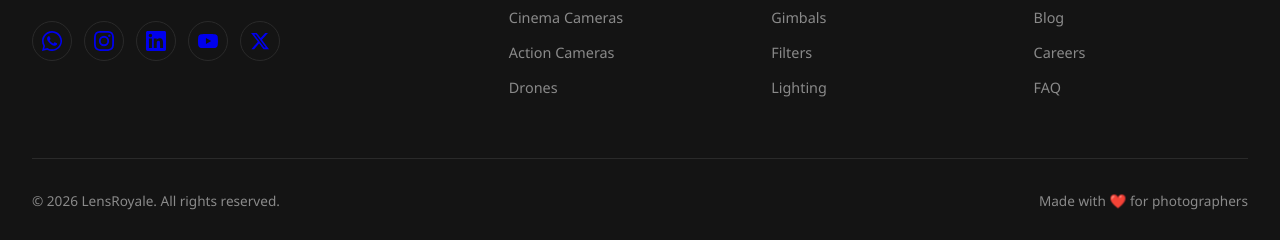
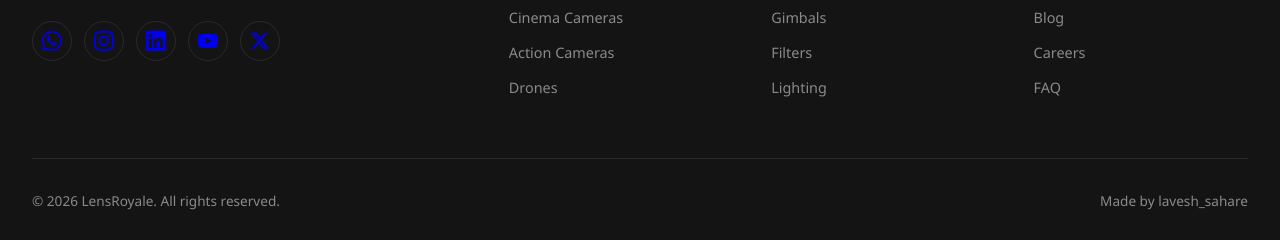
Before and after one commit to laveshsahare/LensRoyale, a plain HTML site: page index.html in a window 1280 px wide. Shown: the part 5903-6143 px from the top of the page. Drawn offline with Linux system fonts and the light colour scheme.

Commit message:
updated Html file

```diff
--- a/index.html
+++ b/index.html
@@ -332,7 +332,7 @@
         </div>
         <div class="footer-bottom">
             <p>© 2026 LensRoyale. All rights reserved.</p>
-            <p>Made with ❤️ for photographers</p>
+            <p>Made by lavesh_sahare </p>
         </div>
     </footer>
 
```
